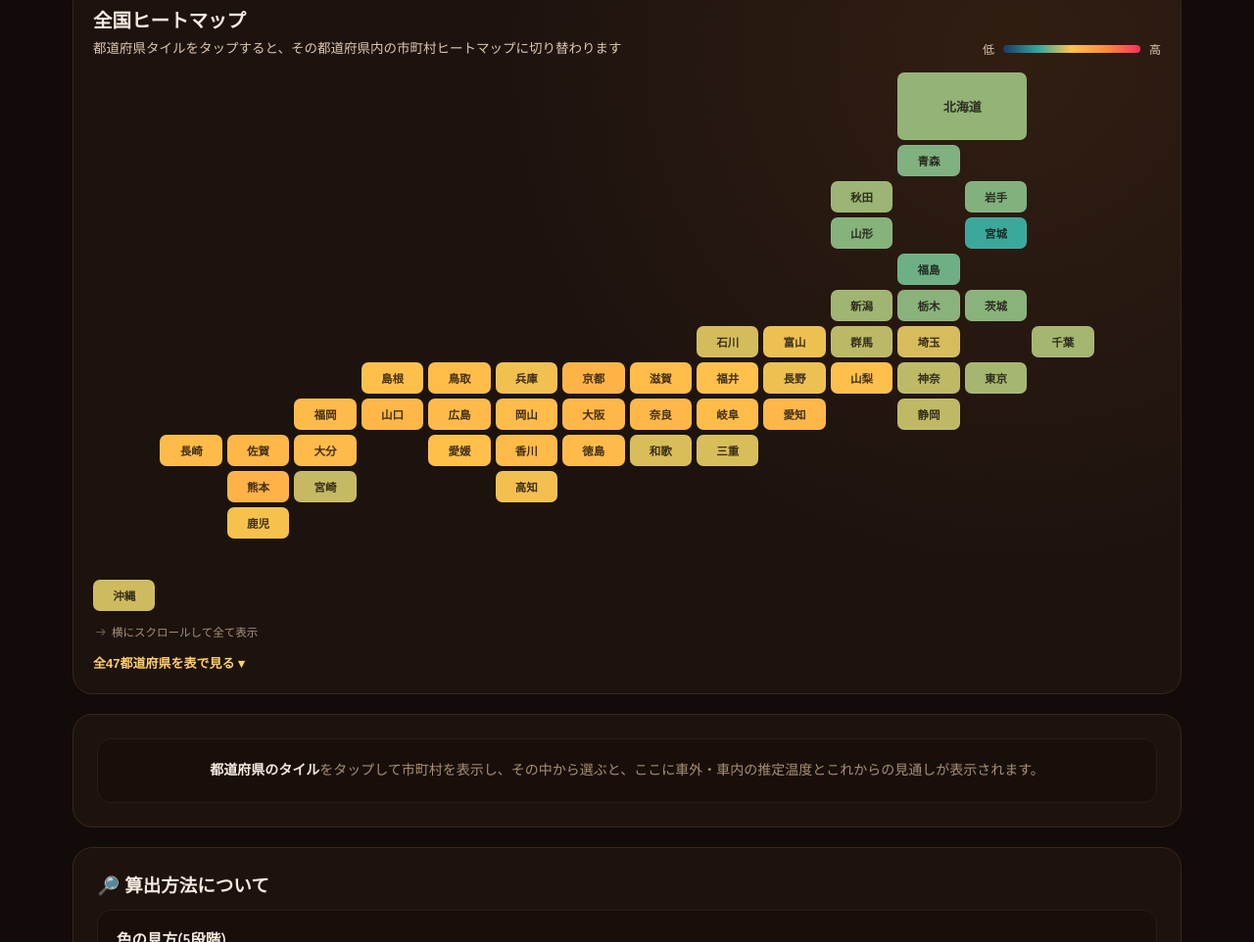
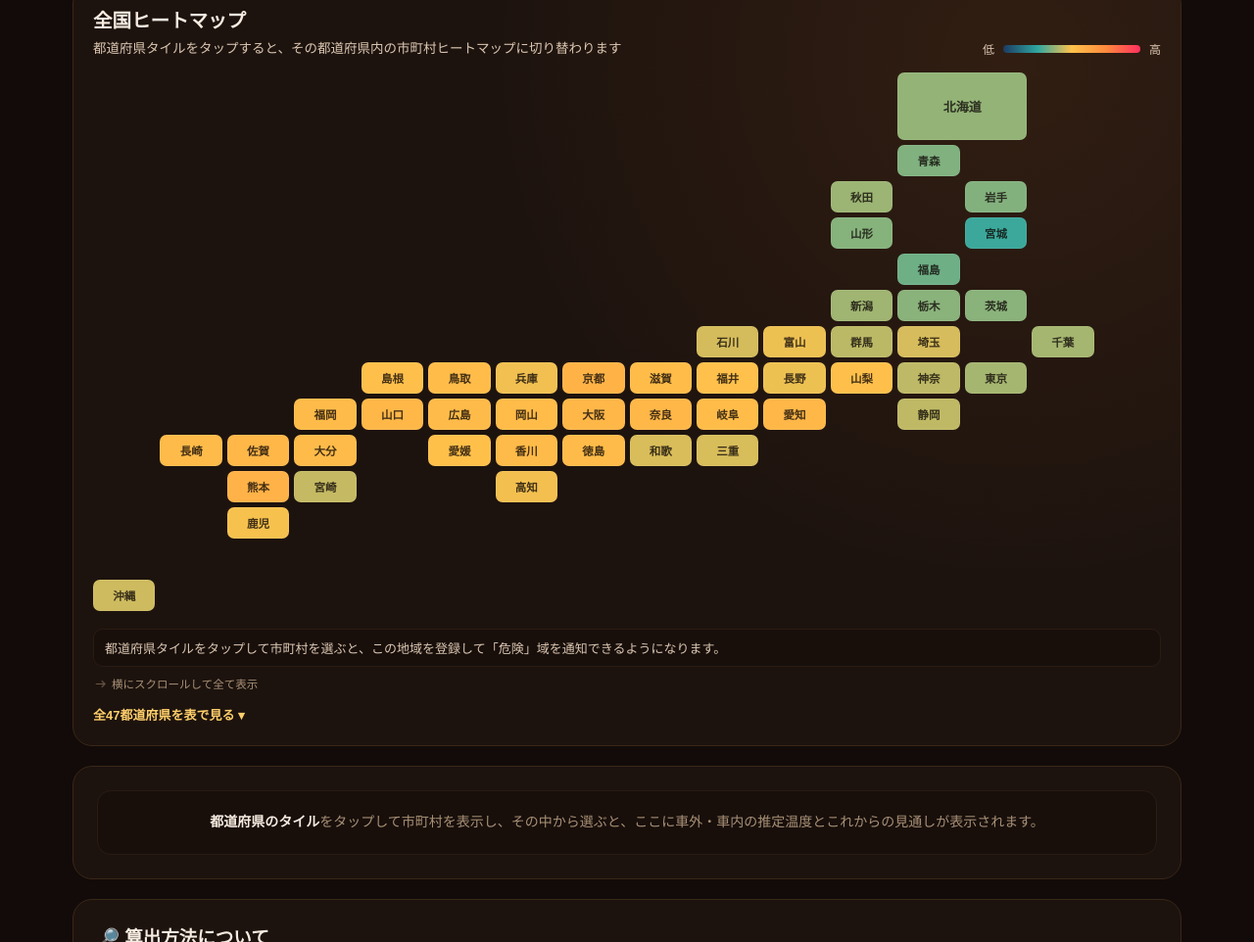
Before and after one commit to harusakamoty-stack/hidamari-watch, a plain HTML site: page hidamari-watch-live.html in a window 1280 px wide. Shown: the part 1296-2258 px from the top of the page at 98% size. Drawn offline with Linux system fonts and the light colour scheme; no server answers; a web font is replaced by a local one.

Commit message:
Add files via upload

```diff
--- a/hidamari-watch-live.html
+++ b/hidamari-watch-live.html
@@ -258,7 +258,8 @@ table.pref-table tbody tr:hover{background:var(--panel-2);}
 .bar-fill{position:absolute; left:0; top:0; bottom:0; border-radius:5px 3px 3px 5px;}
 .bar-row-value{font-family:var(--font-mono); font-size:12.5px; text-align:right;}
 .bar-row.selected .bar-row-name{color:var(--text); font-weight:700;}
-.notify-row{display:flex; align-items:center; gap:10px; flex-wrap:wrap;}
+.notify-row{display:flex; align-items:center; gap:10px; flex-wrap:wrap; margin-top:14px;}
+.notify-row .forecast-note{width:100%; margin-top:0;}
 .btn{font-weight:700; font-size:14px; color:#1a0f08; background:linear-gradient(135deg,var(--sun),var(--ember)); border:none; border-radius:9px; padding:10px 15px; cursor:pointer; min-height:40px;}
 .btn:hover{opacity:0.88;}
 .btn.ghost{background:transparent; color:var(--text-dim); border:1px solid var(--line);}
@@ -458,6 +459,7 @@ footer{text-align:center; padding:26px 20px 6px; color:var(--text-faint); font-s
     <div class="map-scroll">
       <div class="map-grid" id="mapGrid"></div>
     </div>
+    <div class="notify-row" id="notifyRow"></div>
     <div class="scroll-hint"><svg viewBox="0 0 24 24" fill="none" stroke="currentColor" stroke-width="2"><path d="M4 12h16M15 6l6 6-6 6"/></svg>横にスクロールして全て表示</div>
     <button class="table-toggle" id="prefTableToggle" type="button">全47都道府県を表で見る ▾</button>
     <div class="pref-table-wrap" id="prefTableWrap">
@@ -3591,11 +3593,9 @@ function renderDetail(){
           <div class="detail-sub-title">🎨 同じ状況で色が違うと?</div>
           <div id="compareRows"></div>
         </div>
-        <div class="notify-row" id="notifyRow"></div>
       </div>
     </div>
   `;
-  renderNotifyRow(region);
   renderForecastFor(region);
   renderComparisonFor(region);
 }
@@ -3743,6 +3743,13 @@ function onNotifyToggle(checked){
 function renderNotifyRow(region){
   const row = document.getElementById("notifyRow");
   if (!row) return;
+  if (!region){
+    // まだ何も選んでいない状態。既に別の地域を登録済みならその旨を、そうでなければ手順を案内する。
+    row.innerHTML = notifyRegionKey
+      ? `<div class="forecast-note">現在「${notifyRegionName || notifyRegionKey}」を登録中です。${drillPref ? "市町村タイル" : "都道府県タイル"}をタップして地域を選ぶと、登録の切り替えができます。</div>`
+      : `<div class="forecast-note">${drillPref ? "市町村タイルをタップして地域を選ぶ" : "都道府県タイルをタップして市町村を選ぶ"}と、この地域を登録して「危険」域を通知できるようになります。</div>`;
+    return;
+  }
   const isThisRegistered = notifyRegionKey === region.key;
   if (!isThisRegistered){
     const note = notifyRegionKey
@@ -3782,6 +3789,7 @@ function selectRegion(region){
   // itself fire a toast — only a further rise while it stays selected does
   lastTierByRegion[region.key] = tierFor(metricValue(computeNow(region)), currentMetric().thresholds);
   renderDetail();
+  renderNotifyRow(region); // 地図タイル直下の「この地域を登録」欄をこの地域向けに更新
   renderTilesAndTable(lastRows);
   document.getElementById("detail").scrollIntoView({behavior:"smooth", block:"nearest"});
   saveSettings();
@@ -4087,6 +4095,7 @@ function updateAll(){
   renderTilesAndTable(lastRows);
   checkAlerts();
   renderDetail(); // selectedRegionがnullなら内部で空状態の案内文に戻す
+  renderNotifyRow(selectedRegion); // 地図タイル直下の「この地域を登録」欄(選択がなければ案内文)
 }
 
 /* ===================== SHARE / QR ===================== */
```
